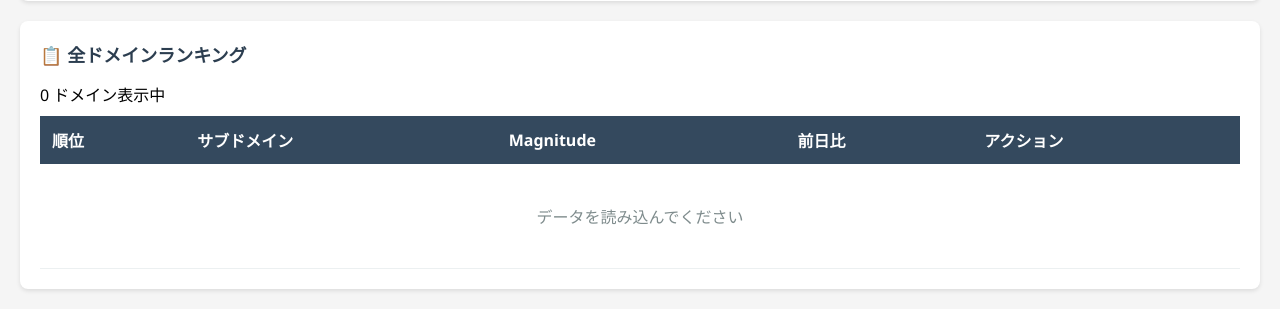
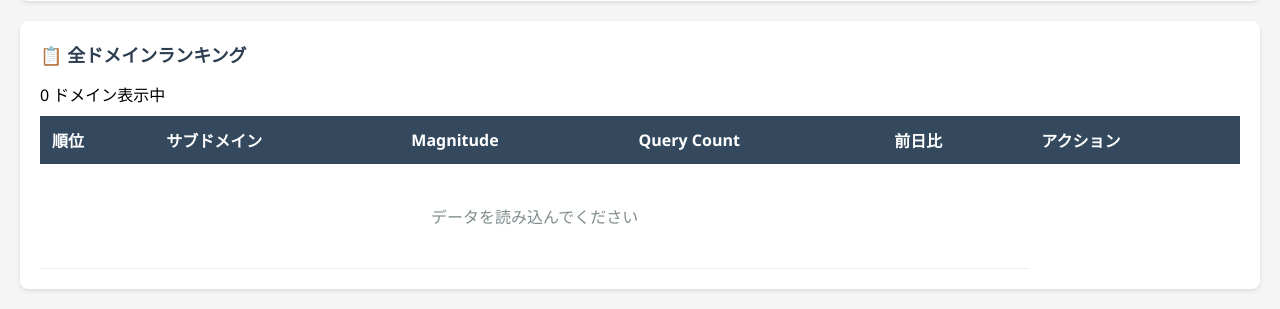
Before and after one commit to shimarda/dnsmagnitude, a Flask app: page / in a window 1280 px wide. Shown: the part 792-1101 px from the top of the page. Run offline with Flask 3, Linux system fonts and the light colour scheme.

Commit message:
クエリ数カウントを追加

```diff
--- a/app.py
+++ b/app.py
@@ -134,6 +134,8 @@
 
         # 順位計算 (Magnitudeの降順)
         df['rank'] = df['magnitude'].rank(ascending=False, method='min')
+        if 'count' in df.columns:
+            df['count_rank'] = df['count'].rank(ascending=False, method='min')
 
         if prev_date:
             df_prev = load_magnitude_data(prev_date, where)
@@ -141,24 +143,46 @@
                 # 型変換を行ってマージの安定性を高める
                 df['subdomain'] = df['subdomain'].astype(str)
                 df['magnitude'] = pd.to_numeric(df['magnitude'], errors='coerce')
+                if 'count' in df.columns:
+                    df['count'] = pd.to_numeric(df['count'], errors='coerce')
 
                 # 前日の順位も計算
                 df_prev['prev_rank'] = df_prev['magnitude'].rank(ascending=False, method='min')
 
-                df_prev_subset = df_prev[['subdomain', 'magnitude', 'prev_rank']].rename(columns={'magnitude': 'prev_magnitude'})
+                cols_to_use = ['subdomain', 'magnitude', 'prev_rank']
+                rename_map = {'magnitude': 'prev_magnitude'}
+
+                if 'count' in df_prev.columns:
+                    df_prev['prev_count_rank'] = df_prev['count'].rank(ascending=False, method='min')
+                    cols_to_use.extend(['count', 'prev_count_rank'])
+                    rename_map['count'] = 'prev_count'
+
+                df_prev_subset = df_prev[cols_to_use].rename(columns=rename_map)
                 df_prev_subset['subdomain'] = df_prev_subset['subdomain'].astype(str)
                 df_prev_subset['prev_magnitude'] = pd.to_numeric(df_prev_subset['prev_magnitude'], errors='coerce')
+                if 'prev_count' in df_prev_subset.columns:
+                    df_prev_subset['prev_count'] = pd.to_numeric(df_prev_subset['prev_count'], errors='coerce')
 
                 df = pd.merge(df, df_prev_subset, on='subdomain', how='left')
                 df['diff'] = df['magnitude'] - df['prev_magnitude']
                 # 順位変動: 前日順位 - 当日順位 (プラスなら順位上昇)
                 df['rank_diff'] = df['prev_rank'] - df['rank']
+
+                if 'count' in df.columns and 'prev_count' in df.columns:
+                    df['count_diff'] = df['count'] - df['prev_count']
+                    df['count_rank_diff'] = df['prev_count_rank'] - df['count_rank']
             else:
                 df['diff'] = None
                 df['rank_diff'] = None
+                if 'count' in df.columns:
+                    df['count_diff'] = None
+                    df['count_rank_diff'] = None
         else:
             df['diff'] = None
             df['rank_diff'] = None
+            if 'count' in df.columns:
+                df['count_diff'] = None
+                df['count_rank_diff'] = None
 
         # Top N を取得（指定がある場合のみ制限）
         if top_n is not None:
@@ -204,9 +228,13 @@
                 weekday = weekdays[dt.weekday()]
                 date_display = f"{date_str} ({weekday})"
 
+                val = float(row['magnitude'].iloc[0])
+                cnt = float(row['count'].iloc[0]) if 'count' in row.columns else None
+
                 trend_data.append({
                     'date': date_display,
-                    'magnitude': float(row['magnitude'].iloc[0])
+                    'magnitude': val,
+                    'count': cnt
                 })
 
     return jsonify({
@@ -260,18 +288,24 @@
         # 権威 (0)
         df_auth = load_magnitude_data(d, 0)
         auth_mag = None
+        auth_cnt = None
         if df_auth is not None:
             row = df_auth[df_auth['subdomain'] == subdomain]
             if not row.empty:
                 auth_mag = float(row['magnitude'].iloc[0])
+                if 'count' in row.columns:
+                    auth_cnt = float(row['count'].iloc[0])
 
         # リゾルバ (1)
         df_res = load_magnitude_data(d, 1)
         res_mag = None
+        res_cnt = None
         if df_res is not None:
             row = df_res[df_res['subdomain'] == subdomain]
             if not row.empty:
                 res_mag = float(row['magnitude'].iloc[0])
+                if 'count' in row.columns:
+                    res_cnt = float(row['count'].iloc[0])
 
         # どちらかがあればデータとして追加
         if auth_mag is not None or res_mag is not None:
@@ -284,7 +318,9 @@
             trend_data.append({
                 'date': date_display,
                 'auth_mag': auth_mag,
-                'res_mag': res_mag
+                'res_mag': res_mag,
+                'auth_cnt': auth_cnt,
+                'res_cnt': res_cnt
             })
 
     return jsonify({
--- a/templates/index.html
+++ b/templates/index.html
@@ -92,6 +92,7 @@
                             <th>順位</th>
                             <th>サブドメイン</th>
                             <th>Magnitude</th>
+                            <th>Query Count</th>
                             <th>前日比</th>
                             <th>アクション</th>
                         </tr>
@@ -283,10 +284,22 @@
                      diffHtml = '<span style="color: #f39c12; font-weight:bold; font-size: 0.9em;">New</span>';
                 }
 
+                let countHtml = '-';
+                if (domain.count !== undefined && domain.count !== null) {
+                    countHtml = domain.count.toLocaleString();
+                    if (domain.count_diff !== undefined && domain.count_diff !== null) {
+                        const cDiff = domain.count_diff;
+                        const cDiffStr = cDiff > 0 ? `+${cDiff.toLocaleString()}` : cDiff.toLocaleString();
+                        const color = cDiff > 0 ? '#e74c3c' : (cDiff < 0 ? '#3498db' : '#95a5a6');
+                        countHtml += ` <span style="color: ${color}; font-size: 0.8em;">(${cDiffStr})</span>`;
+                    }
+                }
+
                 row.innerHTML = `
                     <td>${index + 1} ${rankDiffHtml}</td>
                     <td><strong>${domain.subdomain}</strong></td>
                     <td>${domain.magnitude.toFixed(6)}</td>
+                    <td>${countHtml}</td>
                     <td>${diffHtml}</td>
                     <td><button onclick="showTrend('${domain.subdomain}')">トレンド表示</button></td>
                 `;
```
Also changed, not shown: analysis/src/new-tshark-mag.py (+13 -5 lines), templates/trend.html (+67 -5 lines).
